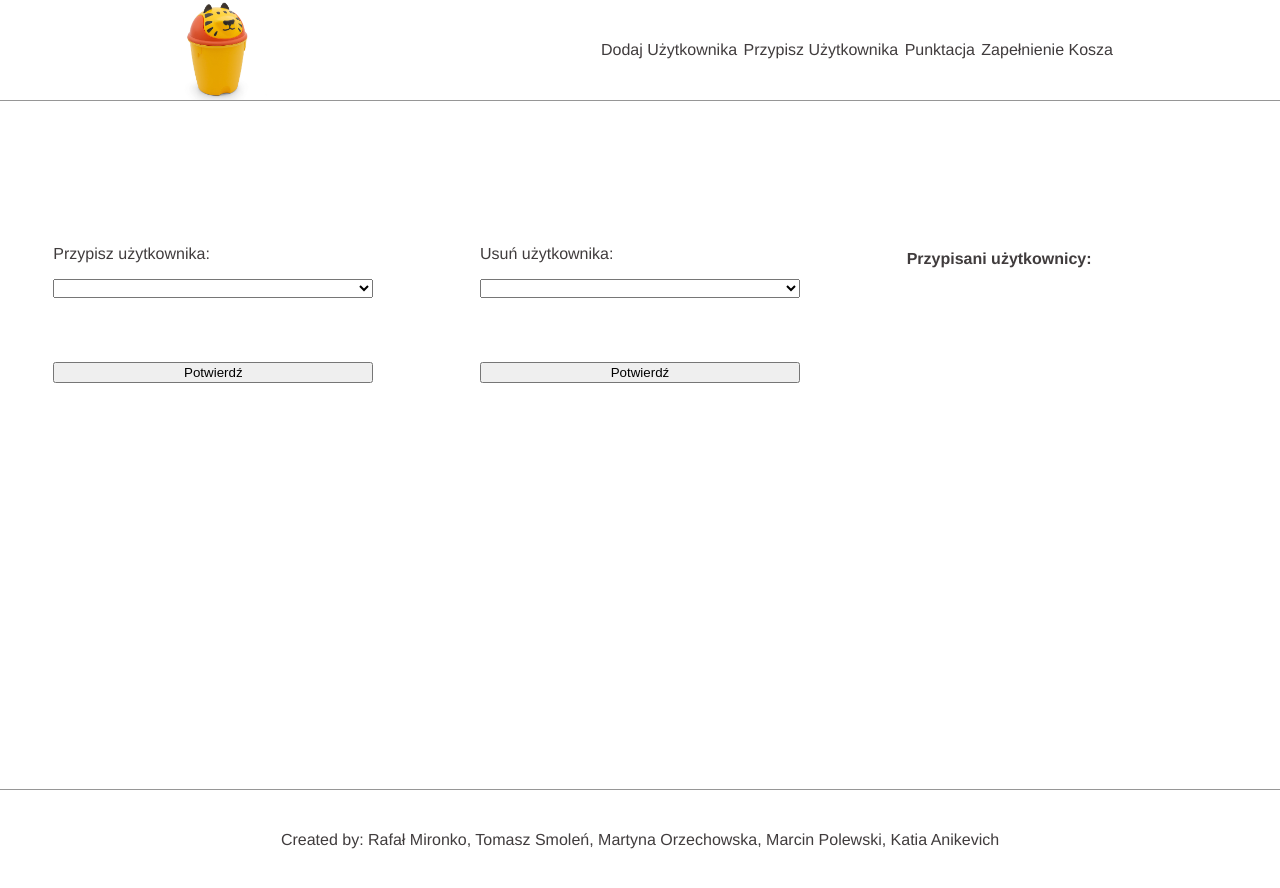
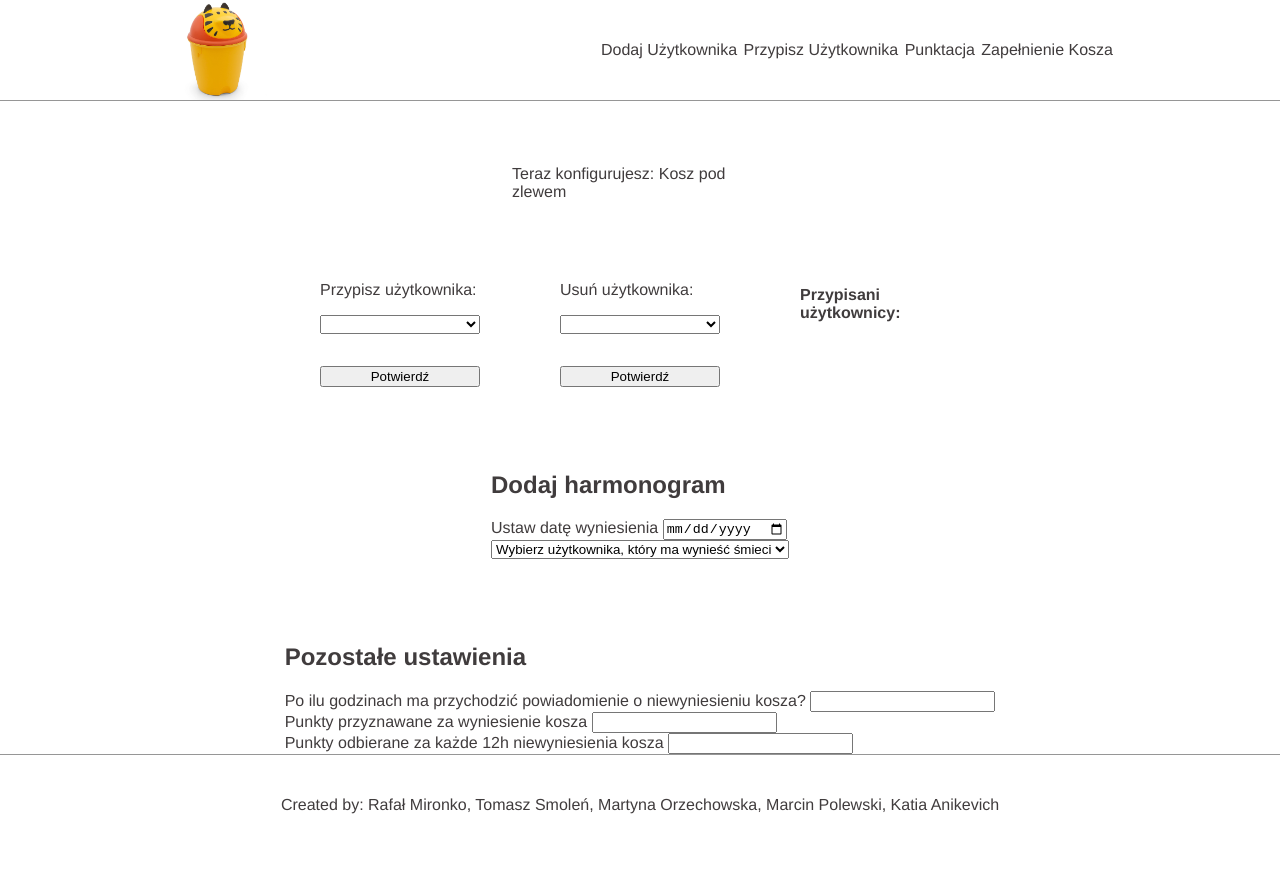
Before and after one commit to MarcinPolewski/Projekt-Smart-Bin, a Vue app: page /assign-user in a window 1280 px wide. After the commit the page ends 855 px from the top, so only its background shows below. Built offline with nearby package versions, Linux system fonts and the light colour scheme.

Commit message:
Dodano wszystkie konieczne funkcjonalności

```diff
--- a/src/components/fillingLevelPage.vue
+++ b/src/components/fillingLevelPage.vue
@@ -1,13 +1,26 @@
 <template>
     <div id="main">
+        <div id="main-left">
+            <h2>Kosz pod zlewem</h2>
             <div id="main-bar">
-            <div id="main-bar-inside" :style="{height: filling + '%'}">
-
-            </div>
-        </div>
+                <div id="main-bar-inside" :style="{height: filling + '%'}"></div>
                 <div id="main-change">
                     <h2 @click="addFilling">+</h2>
                     <h2 @click="rmFilling">-</h2>
+                </div>
+            </div>
+        </div>
+        <div id="main-right">
+            <div>
+                <h2>Harmonogram wynoszenia</h2>
+                <a>Teraz jest kolej: Tomek<br></a>
+                <a>Później będzie kolej: Kasia<br></a>
+            </div>
+            <div>
+                <h2>Uwaga. Kosz nie został opróżniony od 48h</h2>
+                <a>Za wyniesienie otrzymasz 20 pkt.<br></a>
+                <a>Każde kolejne 12h spowoduje odebranie Ci 10pkt</a>
+            </div>
         </div>
     </div>
 </template>
@@ -42,10 +55,17 @@ export default
         height: 800px;
         width: 100%;
         display: flex;
+
+        #main-left
+        {
+            display: flex;
             justify-content: center;
             align-items: center;
+            flex-direction: column;
+            width: 50%;
+            height: 100%;
 
-        &-change
+            #main-change
             {
                 margin-left: 10%;
                 display: flex;
@@ -58,7 +78,7 @@ export default
                 }
             }
 
-        &-bar
+            #main-bar
             {
                 width: 30%;
                 height: 60%;
@@ -68,7 +88,7 @@ export default
 
                 background-color: green;
 
-            &-inside
+                #main-bar-inside
                 {
                     width: 70%;
                     height: 90%;
@@ -77,4 +97,14 @@ export default
                 }
             }
         }
+
+        #main-right
+        {
+            display: flex;
+            flex-direction: column;
+            justify-content: center;
+            width: 50%;
+            height: 100%;
+        }
+    }
 </style>
--- a/src/components/userAddingPage.vue
+++ b/src/components/userAddingPage.vue
@@ -4,6 +4,17 @@
             <h4>Dodaj użytkownika</h4>
             <input type="email" placeholder="email" v-model="currentUserMail"/>
             <input type="text" placeholder="name" v-model="currentUserName"/>
+            <select>
+                <option selected hidden disabled>Jak często chcesz otrzymywać statystyki na email?</option>
+                <option>Codziennie</option>
+                <option>Co tydzień</option>
+                <option>Co miesiąc</option>
+                <option>Co trzy miesiące</option>
+            </select>
+            <select>
+                <option selected hidden disabled>Który kosz wynosisz?</option>
+                <option>Kosz pod zlewem</option>
+            </select>
             <input type="button" value="Potwierdź" @click="addUser"/>
             <p>Oto lista stworzonych użytkowników:</p>
             <ul>
@@ -53,7 +64,7 @@ export default
             display: flex;
             flex-direction: column;
 
-            & h4, input
+            & h4, input, select
             {
                 margin-top: 5%;
             }
--- a/src/components/userAssignmentPage.vue
+++ b/src/components/userAssignmentPage.vue
@@ -1,5 +1,9 @@
 <template>
     <div id="main">
+        <div id="top">
+            <a>Teraz konfigurujesz: Kosz pod zlewem</a>
+        </div>
+        <div id="center">
             <div id="main-assign">
                 <p>Przypisz użytkownika:</p>
                 <select v-model="userToRegister">
@@ -19,6 +23,33 @@
                 <ul>
                     <li v-for="user in selectedUsers" :key="index">{{ user }}</li>
                 </ul>
+            </div>
+        </div>
+        <div id="harmonogram">
+            <h2>Dodaj harmonogram</h2>
+            <label for="date">Ustaw datę wyniesienia
+                <input type="date" id="date"/>
+            </label>
+            <select>
+                <option disabled selected hidden>Wybierz użytkownika, który ma wynieść śmieci</option>
+                <option>Kasia</option>
+                <option>Tomek</option>
+            </select>
+        </div>
+        <div id="konfiguracja">
+            <h2>Pozostałe ustawienia</h2>
+            <label>
+                Po ilu godzinach ma przychodzić powiadomienie o niewyniesieniu kosza?
+                <input type="number" min="0"/>
+            </label>
+            <label>
+                Punkty przyznawane za wyniesienie kosza
+                <input type="number" min="0"/>
+            </label>
+            <label>
+                Punkty odbierane za każde 12h niewyniesienia kosza
+                <input type="number" min="0"/>
+            </label>
         </div>
     </div>
 </template>
@@ -63,15 +94,28 @@ export default
         width: 100%;
         min-height: 70vh;
         display: flex;
-        justify-content: space-around;
-        margin-top: 10%;
+        flex-direction: column;
+        align-items: center;
 
-        & div
+        #top
+        {
+            margin-top: 5%;
+            width: 20%;
+        }
+
+        #center
+        {
+            margin-top: 5%;
+            width: 50%;
+            display: flex;
+            justify-content: space-between;
+
+            div
             {
                 width: 25%;
             }
 
-        &-assign, &-remove
+            #main-assign, #main-remove
             {
                 display: flex;
                 flex-direction: column;
@@ -82,4 +126,19 @@ export default
                 }
             }
         }
+
+        #harmonogram
+        {
+            margin-top: 5%;
+            display: flex;
+            flex-direction: column;
+        }
+
+        #konfiguracja
+        {
+            margin-top: 5%;
+            display: flex;
+            flex-direction: column;
+        }
+    }
 </style>
```
Lines whose indentation alone changed are shown as unchanged.
